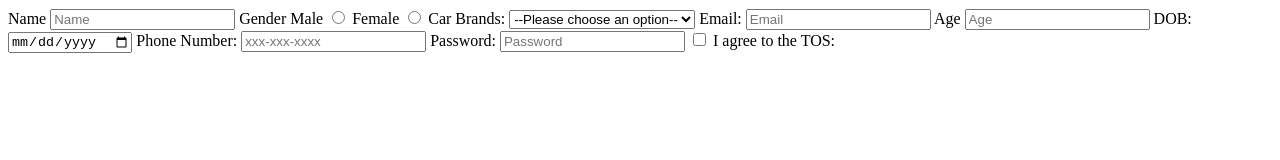
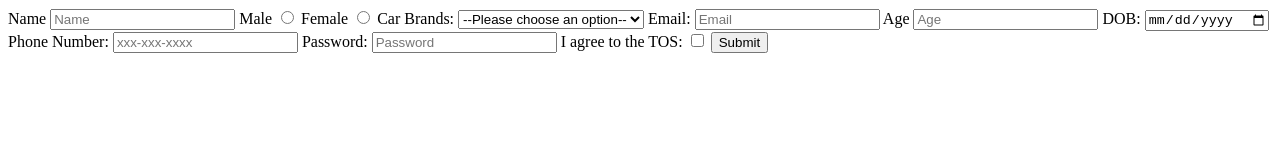
Before and after one commit to acciojob/signup-form-car-ajaykumar361, a website: page main.html in a window 1280 px wide. Drawn offline with Linux system fonts and the light colour scheme.

Commit message:
created a submission

```diff
--- a/main.html
+++ b/main.html
@@ -11,30 +11,40 @@
 	<from method="post">
 		<label for="name">Name</label>
 		<input type="text" id="name" placeholder="Name" required>
-	<label for="gender">Gender</label>
+
 		<label for="gender_m">Male</label>
-		<input type="radio" name="gender" id="gender_m" required>
+		<input type="radio" id="gender_m" name="gender" required>
 		<label for="gender_f">Female<label>
-		<input type="radio" name="gender" id="gender_f" required>
+		<input type="radio" id="gender_f" name="gender" required>
+
 		<label for="cars">Car Brands:</label>
-		<select id="cars">
-				<option value="">--Please choose an option--</option>
+				<select id="cars" name="cars">
+				<option value=""disabled selected>--Please choose an option--</option>
 				<option value="BMW">BMW</option>
 				<option value="MARUTI">MARUTI</option>
 				<option value="PORCHE">PORCHE</option>
 		</select>
-		<label for="email">Email:</laber>
+		<label for="email">Email:</label>
 		<input type="email" id="email" placeholder="Email" required>
+
 		<label for="age">Age</label>
 		<input type="number" id="Age" placeholder="Age" required>
+
 		<laber for="dOb">DOB:</label>
 		<input type="date" id="dob" required>
+
 		<label for="tel">Phone Number:</label>
 		<input type="tel" id="tel" placeholder="xxx-xxx-xxxx" >
+
 		<label for="password">Password:</label>
 		<input type="password" id="password" placeholder="Password" required>
+
+			<label for="tos">I agree to the TOS:</label>
 		<input type="checkbox" id="tos" required>
-			<label for="tos">I agree to the TOS:</label>
+
+			<button type="submit">Submit</button>
+
+
 
 
     <script type="text/javascript" src="./script.js">
```
